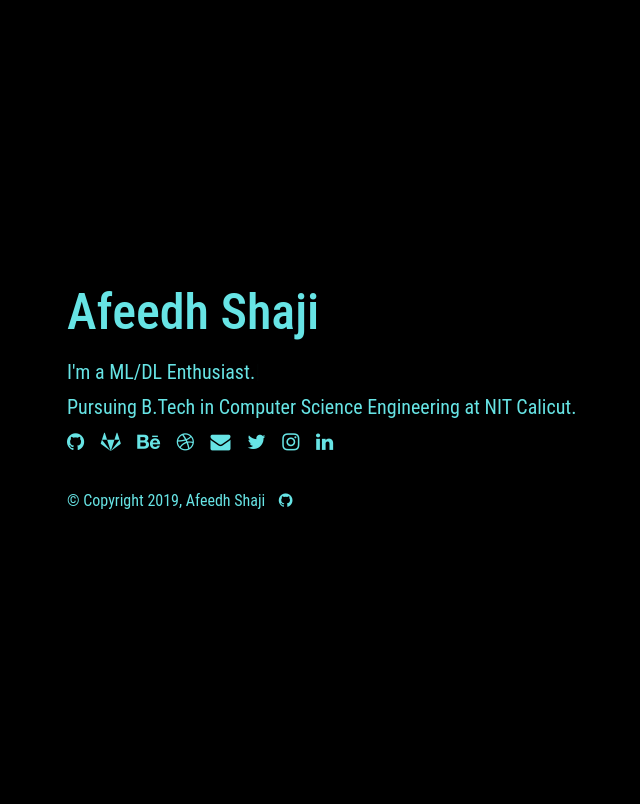
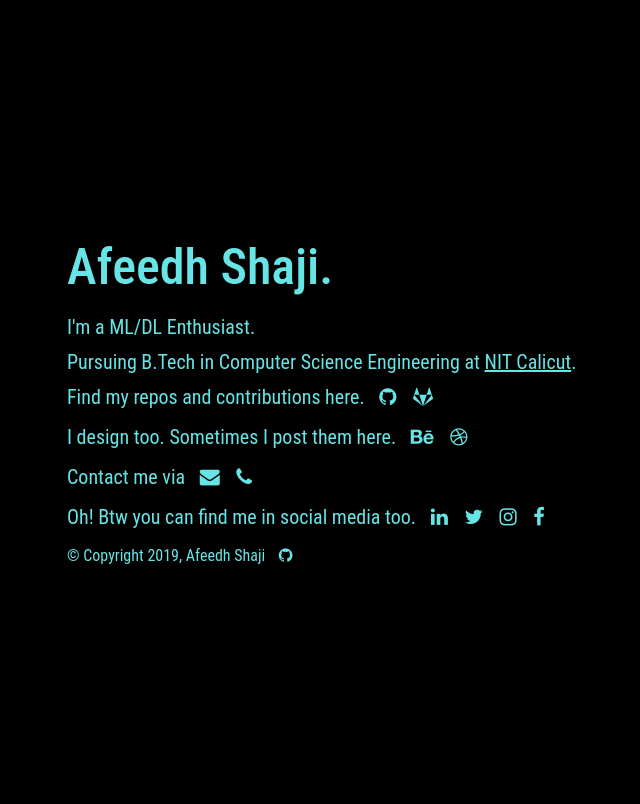
Before and after one commit to afeedhshaji/personal-website-v3, a PHP site: page /index.html in a window 1280 px wide. Shown: the top 804 px of the page, without its empty margins (233-873 px from the left). Run offline with PHP 8.4, Linux system fonts and the light colour scheme; some libraries are stand-ins or nearby versions.

Commit message:
Update home

```diff
--- a/assets/css/styles.css
+++ b/assets/css/styles.css
@@ -13,9 +13,13 @@ body {
   text-decoration: underline;
 }
 
-a,
-a:hover {
+a {
   color: #67e4e5;
+}
+
+p {
+  margin: 0px;
+  padding: 0px;
 }
 
 .center {
@@ -44,6 +48,19 @@ a:hover {
   padding: 50px;
   text-align: left;
   max-width: 780px;
+}
+
+.highlight-link {
+  -webkit-transition: all 0.2s ease-in-out;
+  transition: all 0.2s ease-in-out;
+  text-decoration: underline;
+  display: inline-block;
+}
+
+.highlight-link:hover {
+  -webkit-box-shadow: inset 0 -30px 0 0 #67e4e5;
+  box-shadow: inset 0 -30px 0 0 #67e4e5;
+  color: #000;
 }
 
 ul {
--- a/index.html
+++ b/index.html
@@ -29,22 +29,50 @@
     <div class="center">
         <div class="center-wrap">
             <div class="center-content">
-                <h1 class="main-heading">Afeedh Shaji</h1>
+                <h1>
+
+                </h1>
+                <h1 class="main-heading">Afeedh Shaji.</h1>
+                </h1>
                 <div class="typer-wrapper">I'm a <span id="typed"></span></br></div>
-                Pursuing B.Tech in Computer Science Engineering at <a href="https://www.fullcontact.com">NIT
-                    Calicut</a>.<br />
+                <p>Pursuing B.Tech in Computer Science Engineering at <a class=highlight-link href="http://nitc.ac.in/"
+                        target=_blank>NIT
+                        Calicut</a>.<br /></p>
+
+                <p>
+                    Find my repos and contributions here. <a href="https://github.com/afeedh" class="social-icon"
+                        style="padding-left: 10px" target=_blank><i class="fa fa-github" aria-hidden="true"></i></a>
+                    <a href="https://gitlab.com/afeedh" class="social-icon" target=_blank> <i class="fa fa-gitlab"
+                            aria-hidden="true"></i></a>
+                </p>
+
+                <p>I design too. Sometimes I post them here.
+                    <a href="https://www.behance.net/afeedhdetr1631" class="social-icon" style="padding-left: 10px"
+                        target=_blank><i class="fa fa-behance" aria-hidden="true"></i></a>
+                    <a href="https://dribbble.com/afeedh" class="social-icon" target=_blank><i class="fa fa-dribbble"
+                            aria-hidden="true"></i></a>
+                </p>
+
+                <p>Contact me via
+                    <a href="mailto:afeedh_b170282cs@nitc.ac.in" class="social-icon" style="padding-left: 10px"
+                        target=_blank> <i class="fa fa-envelope" aria-hidden="true"></i></a>
+                    <a href="tel:8921584835" class="social-icon" target=_blank><i class="fa fa-phone"
+                            aria-hidden="true"></i></a>
+                </p>
+
+                <p>Oh! Btw you can find me in social media too.
+                    <a href="https://www.linkedin.com/in/afeedh-shaji-29574b167/" class="social-icon"
+                        style="padding-left: 10px" target=_blank><i class="fa fa-linkedin" aria-hidden="true"></i></a>
+                    <a href="https://twitter.com/__afeedh__" class="social-icon" target=_blank><i class="fa fa-twitter"
+                            aria-hidden="true"></i></a>
+                    <a href="https://www.instagram.com/afeedhshaji/" class="social-icon" target=_blank><i
+                            class="fa fa-instagram" aria-hidden="true"></i></a>
+                    <a href="https://www.facebook.com/Afeedh" class="social-icon" target=_blank><i
+                            class="fa fa-facebook" aria-hidden="true"></i></a>
+
+                </p>
 
 
-                <ul class="social-icons">
-                    <li><a href="" class="social-icon"> <i class="fa fa-github" aria-hidden="true"></i></a></li>
-                    <li><a href="" class="social-icon"> <i class="fa fa-gitlab" aria-hidden="true"></i></a></li>
-                    <li><a href="" class="social-icon"><i class="fa fa-behance" aria-hidden="true"></i></a></li>
-                    <li><a href="" class="social-icon"><i class="fa fa-dribbble" aria-hidden="true"></i></a></li>
-                    <li><a href="mailto:" class="social-icon"><i class="fa fa-envelope" aria-hidden="true"></i></a></li>
-                    <li><a href="" class="social-icon"> <i class="fa fa-twitter" aria-hidden="true"></i></a></li>
-                    <li><a href="" class="social-icon"> <i class="fa fa-instagram" aria-hidden="true"></i></a></li>
-                    <li><a href="" class="social-icon"><i class="fa fa-linkedin" aria-hidden="true"></i></a></li>
-                </ul>
                 <footer>
                     <small>&copy; Copyright 2019, Afeedh Shaji <a href="https://github.com/afeedh" class="social-icon">
                             <i class="fa fa-github" style="padding-left: 10px"></i></small>
```
